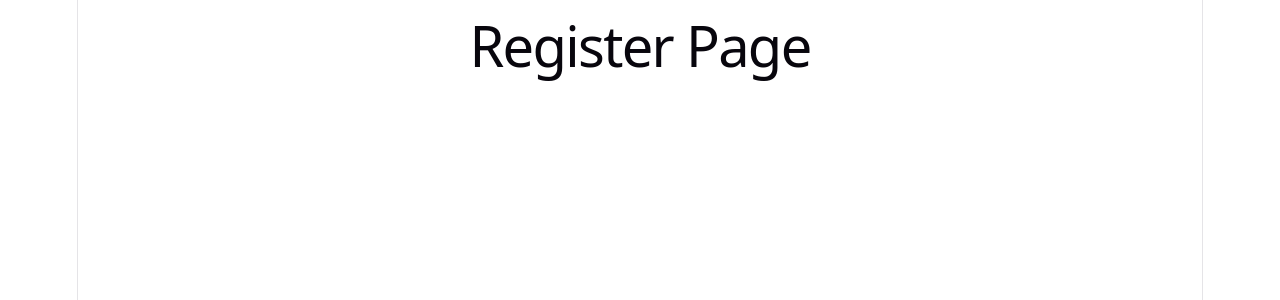
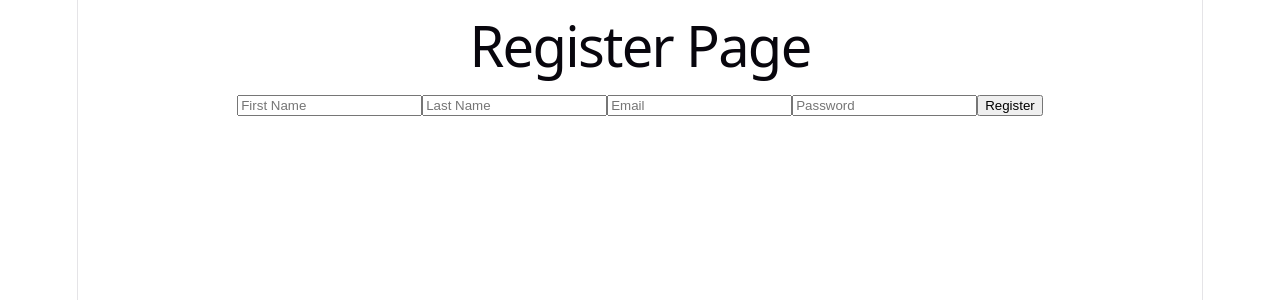
Before and after one commit to jokserpokser/dearUs-app, a React (Vite) app in the folder frontend/: page /register in a window 1280 px wide. Shown: the top 300 px of the page. Built offline with nearby package versions, Linux system fonts and the light colour scheme.

Commit message:
feat: add registration form with input fields for user details

```diff
--- a/frontend/src/pages/Register.tsx
+++ b/frontend/src/pages/Register.tsx
@@ -2,6 +2,26 @@
   return (
     <div className="register-page">
       <h1>Register Page</h1>
+
+      <form>
+        <input
+          type="text"
+          placeholder="First Name"
+        />
+        <input
+          type="text"
+          placeholder="Last Name"
+        />
+        <input
+          type="email"
+          placeholder="Email"
+        />
+        <input
+          type="password"
+          placeholder="Password"
+        />
+        <button type="submit">Register</button>
+      </form>
     </div>
   );
 };
```
